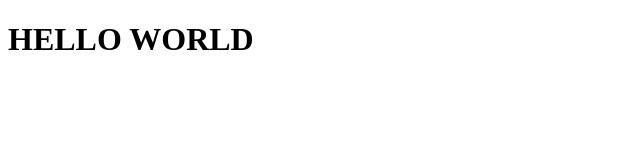
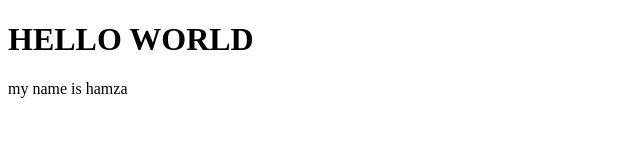
Before and after one commit to hamzeesaid/test-git-clone, a plain HTML site: page index.html in a window 1280 px wide. Shown: the whole page, without its empty margins (0-640 px from the left). Drawn offline with Linux system fonts and the light colour scheme.

Commit message:
just changes the code

```diff
--- a/index.html
+++ b/index.html
@@ -8,5 +8,6 @@
 </head>
 <body>
    <h1>HELLO WORLD</h1>
+   <p>my name is hamza</p>
 </body>
 </html>
```
